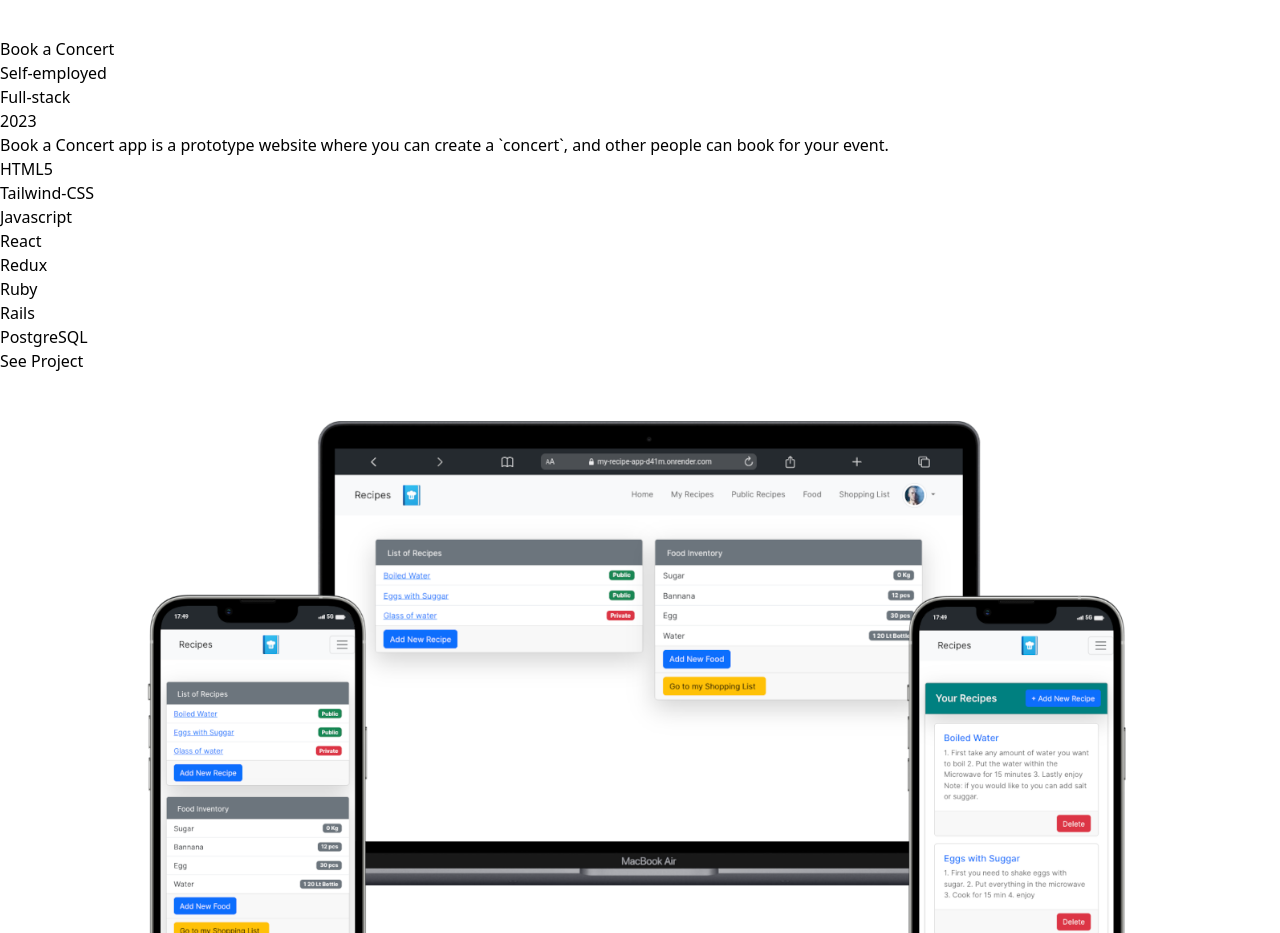
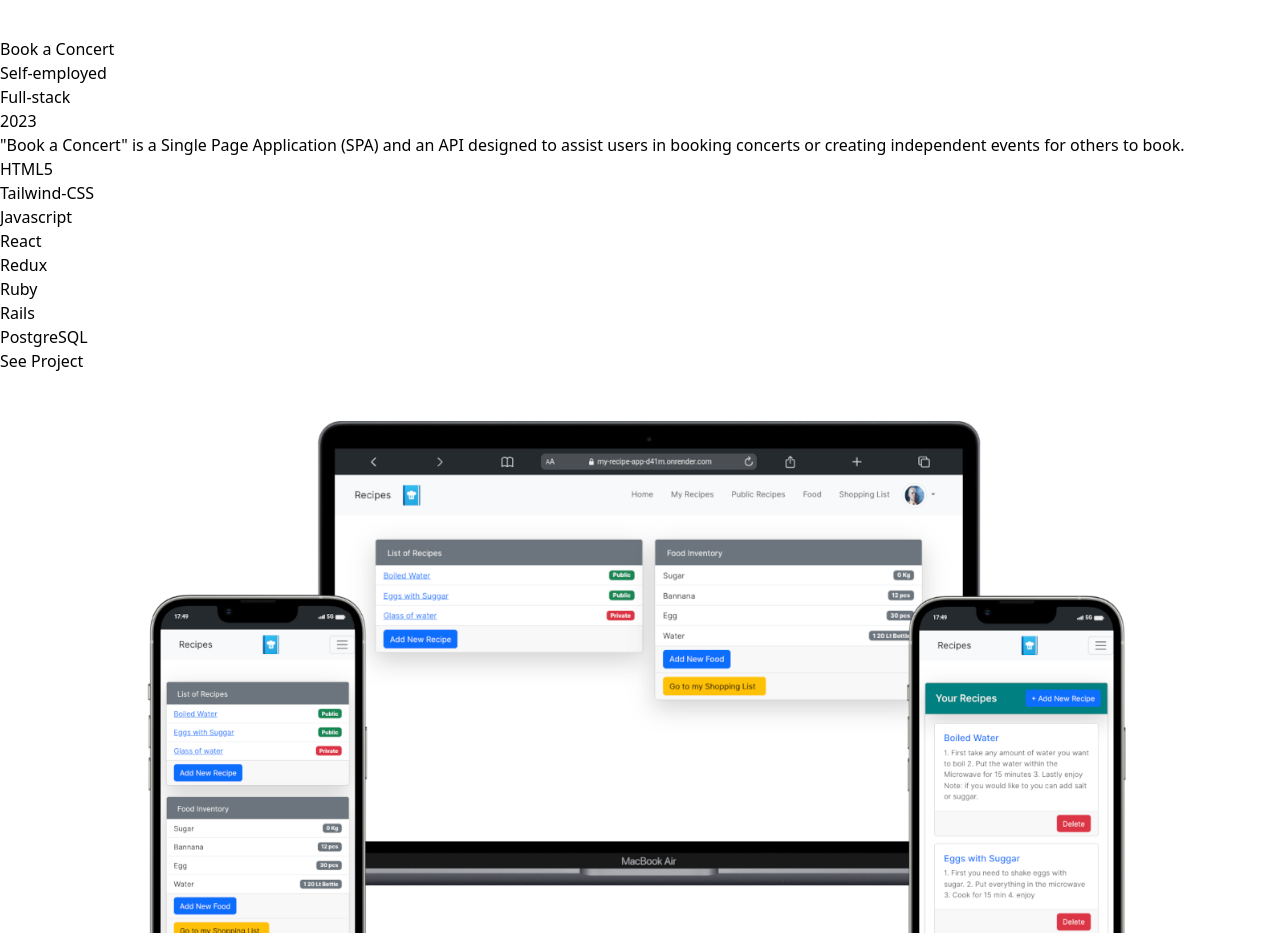
Before and after one commit to Diegogagan2587/Diegogagan2587.github.io, a React (Vite) app: page / in a window 1280 px wide. Shown: the part 1140-2073 px from the top of the page. Built offline with nearby package versions, Linux system fonts and the light colour scheme.

Commit message:
Update Project description: book a concert

```diff
--- a/src/data/projects.js
+++ b/src/data/projects.js
@@ -20,9 +20,9 @@ const projects = [
     typeOfDev: 'Full-stack',
     date: '2023',
     description:
-      'Book a Concert app is a prototype website where you can create a `concert`, and other people can book for your event.',
+      '"Book a Concert" is a Single Page Application (SPA) and an API designed to assist users in booking concerts or creating independent events for others to book.',
     descriptionDesk:
-      'Book a Concert app is a prototype website where you can create a `concert`, and other people can book for your event. Or you can book for the events of others. Front-end was built with JavaScript and React while Back-end was built using Ruby on Rails.',
+      '"Book a Concert" is a Single Page Application (SPA) and an API designed to assist users in booking concerts or creating independent events for others to book. Users can register, reserve, create independent concerts, or cancel an event if they are the organizer. Built with React, Redux, Tailwind CSS, Ruby on Rails, and PostgreSQL.',
     img: bookAConcert,
     liveVersion: 'https://book-a-concert.onrender.com/',
     source: 'https://github.com/Diegogagan2587/Book-a-concert-front-end',
```
